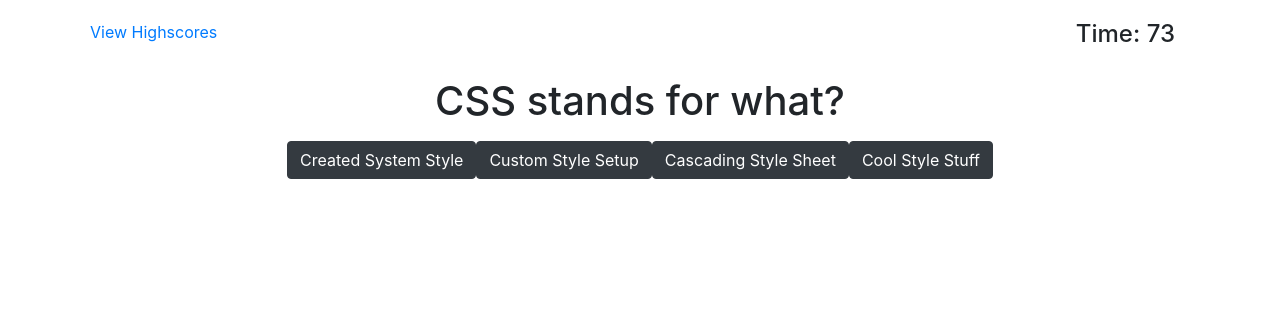
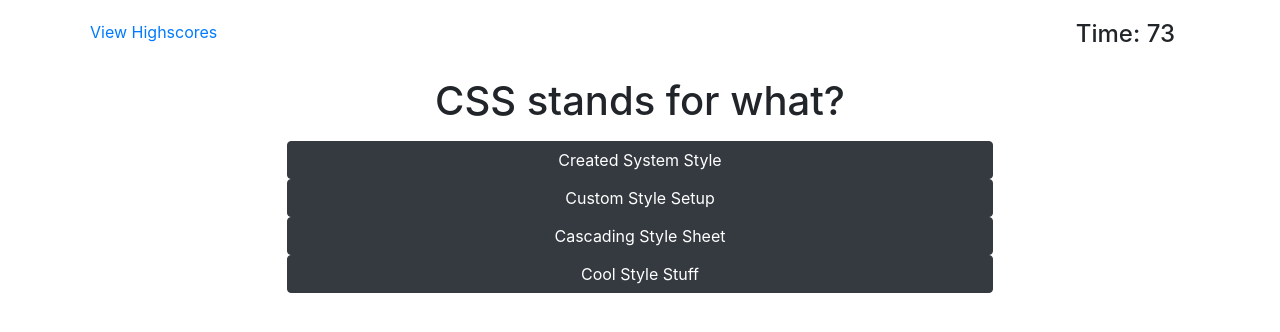
Before and after one commit to Jsarvay/coding_quiz, a plain HTML site: page index.html in a window 1280 px wide. Both pictures are taken after a click on the button "Start!". Drawn offline with nearby package versions, Linux system fonts and the light colour scheme.

Commit message:
Fixed formatting so answers would be centered on page

```diff
--- a/index.html
+++ b/index.html
@@ -27,7 +27,9 @@
             <div class = "container-fluid quiz">
                 <h1 class = "question">Coding Quiz</h1>
                 <p class = "welcome">Try to answer the questions before time runs out! Incorrect answers will deduct time from your score!</p>
-                <div class = "answers"></div>
+                <div class = "row justify-content-center">
+                    <div class = "answers col-centered"></div>
+                </div>
                 <button class ="btn btn-dark" id = "start">Start!</button>
             </div>
         </div>
--- a/script.js
+++ b/script.js
@@ -24,10 +24,11 @@ function questionOne() {
   start.remove();
   welcome.textContent = "";
   question.textContent = "CSS stands for what?";
+  //Create an array which creates buttons for each possible answer in a for loop
   var oneAnswers = ["Created System Style", "Custom Style Setup", "Cascading Style Sheet", "Cool Style Stuff"];
   for(var i = 0; i < oneAnswers.length; i++){
     var button = document.createElement("button");
-    button.setAttribute("class", "btn btn-dark");
+    button.setAttribute("class", "btn btn-dark col-md-12");
     button.textContent = oneAnswers[i];
     answers.appendChild(button);
     console.log(oneAnswers[i]);
```
